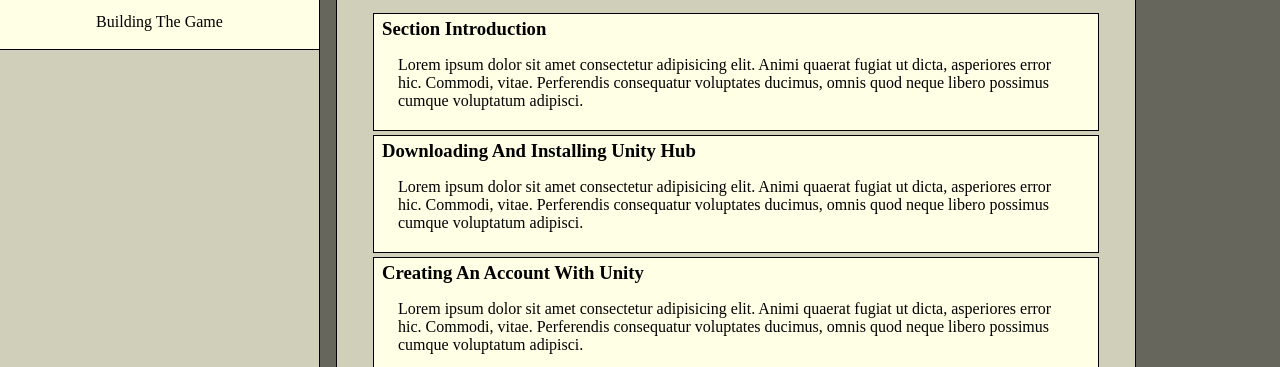
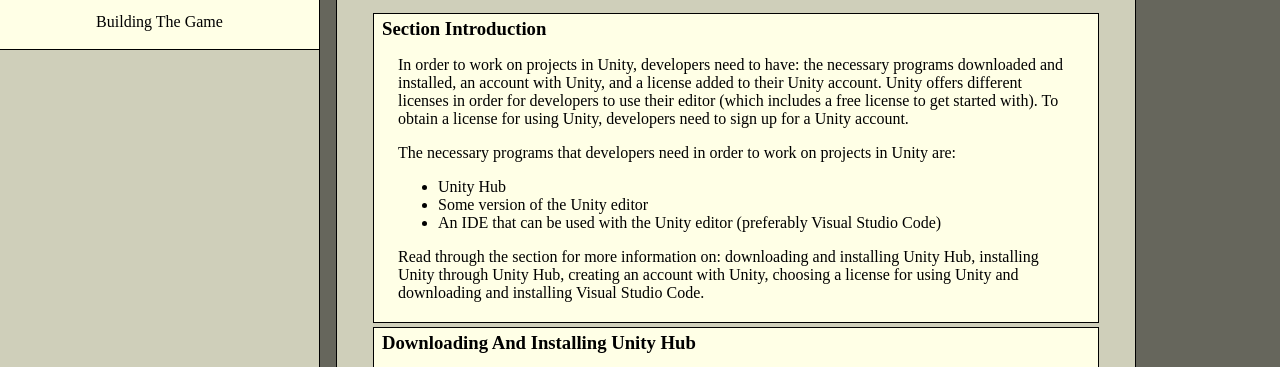
Before and after one commit to CHart-Cavanaugh/BasicUnityDocumentation, a plain HTML site: page index.html in a window 1280 px wide. Shown: the part 418-785 px from the top of the page. Drawn offline with Linux system fonts and the light colour scheme.

Commit message:
Added information to the 'Section Introduction' subsection under the 'Installing Unity And Visual Studio Code' section of the page

```diff
--- a/index.html
+++ b/index.html
@@ -79,9 +79,24 @@
                         </header>
                         <div class="subsection-content">
                             <p>
-                                Lorem ipsum dolor sit amet consectetur adipisicing elit. Animi quaerat fugiat ut dicta,
-                                asperiores error hic. Commodi, vitae. Perferendis consequatur voluptates ducimus, omnis
-                                quod neque libero possimus cumque voluptatum adipisci.
+                                In order to work on projects in Unity, developers need to have: the necessary programs
+                                downloaded and installed, an account with Unity, and a license added to their Unity
+                                account. Unity offers different licenses in order for developers to use their editor
+                                (which includes a free license to get started with). To obtain a license for using
+                                Unity, developers need to sign up for a Unity account.
+                            </p>
+                            <p>
+                                The necessary programs that developers need in order to work on projects in Unity are:
+                            </p>
+                            <ul>
+                                <li>Unity Hub</li>
+                                <li>Some version of the Unity editor</li>
+                                <li>An IDE that can be used with the Unity editor (preferably Visual Studio Code)</li>
+                            </ul>
+                            <p>
+                                Read through the section for more information on: downloading and installing Unity Hub,
+                                installing Unity through Unity Hub, creating an account with Unity, choosing a license
+                                for using Unity and downloading and installing Visual Studio Code.
                             </p>
                         </div>
                     </section>
```
